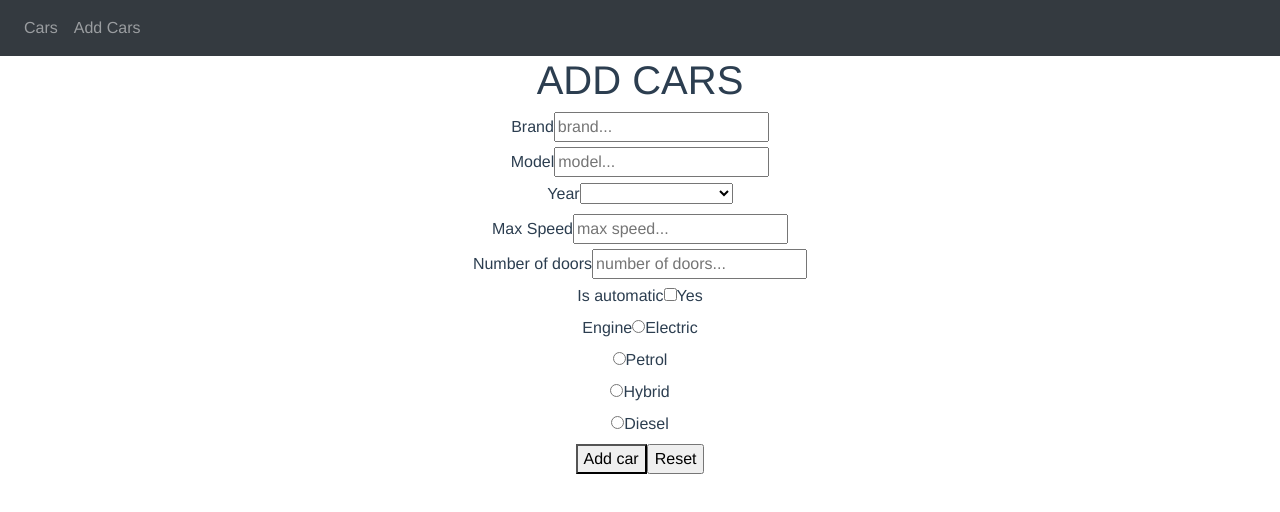
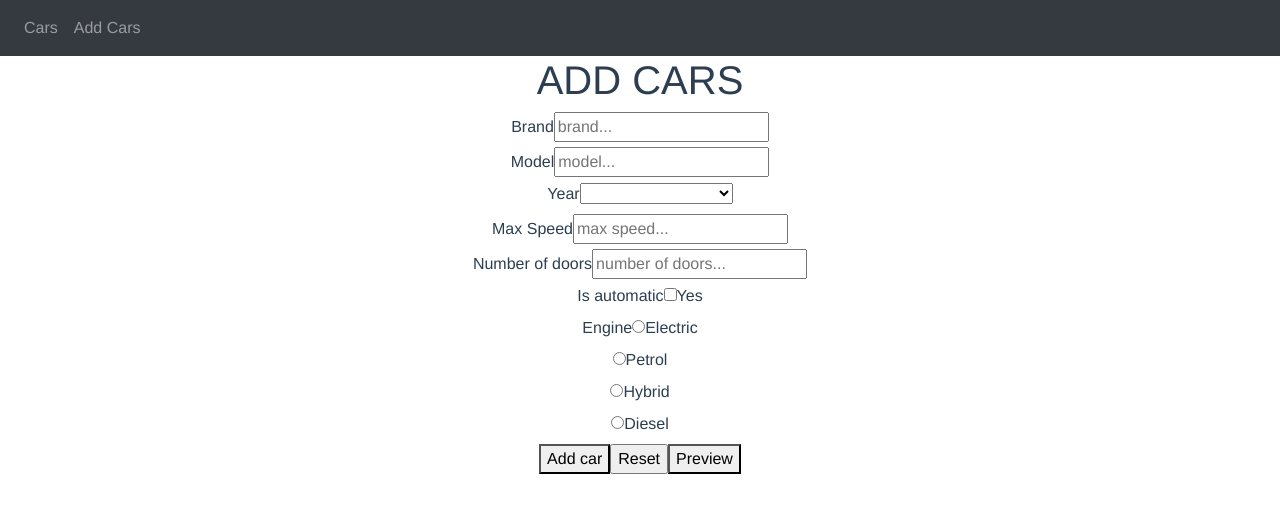
Before and after one commit to AlxRdnvc/Cars-app, a Vue app: page /add in a window 1280 px wide. Shown: the top 512 px of the page. Built offline with nearby package versions, Linux system fonts and the light colour scheme.

Commit message:
zadatak 5

```diff
--- a/src/components/AddCar.vue
+++ b/src/components/AddCar.vue
@@ -43,6 +43,7 @@
            <input type="reset" value="Reset" />
            <!-- elements of type "reset"  are rendered as buttons,
            with a default click event handler that resets all of the inputs in the form to their initial values. -->
+           <button @click="preview()" type="button">Preview</button>
 
        </form>
     </div>
@@ -64,6 +65,17 @@ export default {
            cars.add(this.newCar)
            .then(response => {this.$router.push('/cars')}) // nakon resolve-a redirektuje na pocetnu '/cars' stranicu
            .catch(err => console.log(err)) // ako catch-uje error onda console.log-ujemo error
+        },
+        preview(){
+            alert(`
+                brand: ${this.newCar.brand}
+                model: ${this.newCar.model}
+                year: ${this.newCar.year}
+                max speed: ${this.newCar.maxSpeed}
+                number of doors: ${this.newCar.numberOfDoors}
+                transmition: ${this.newCar.isAutomatic ? "automatic" : "manual"}
+                engine: ${this.newCar.engine}`
+            )
         }
     },
     created(){
```
